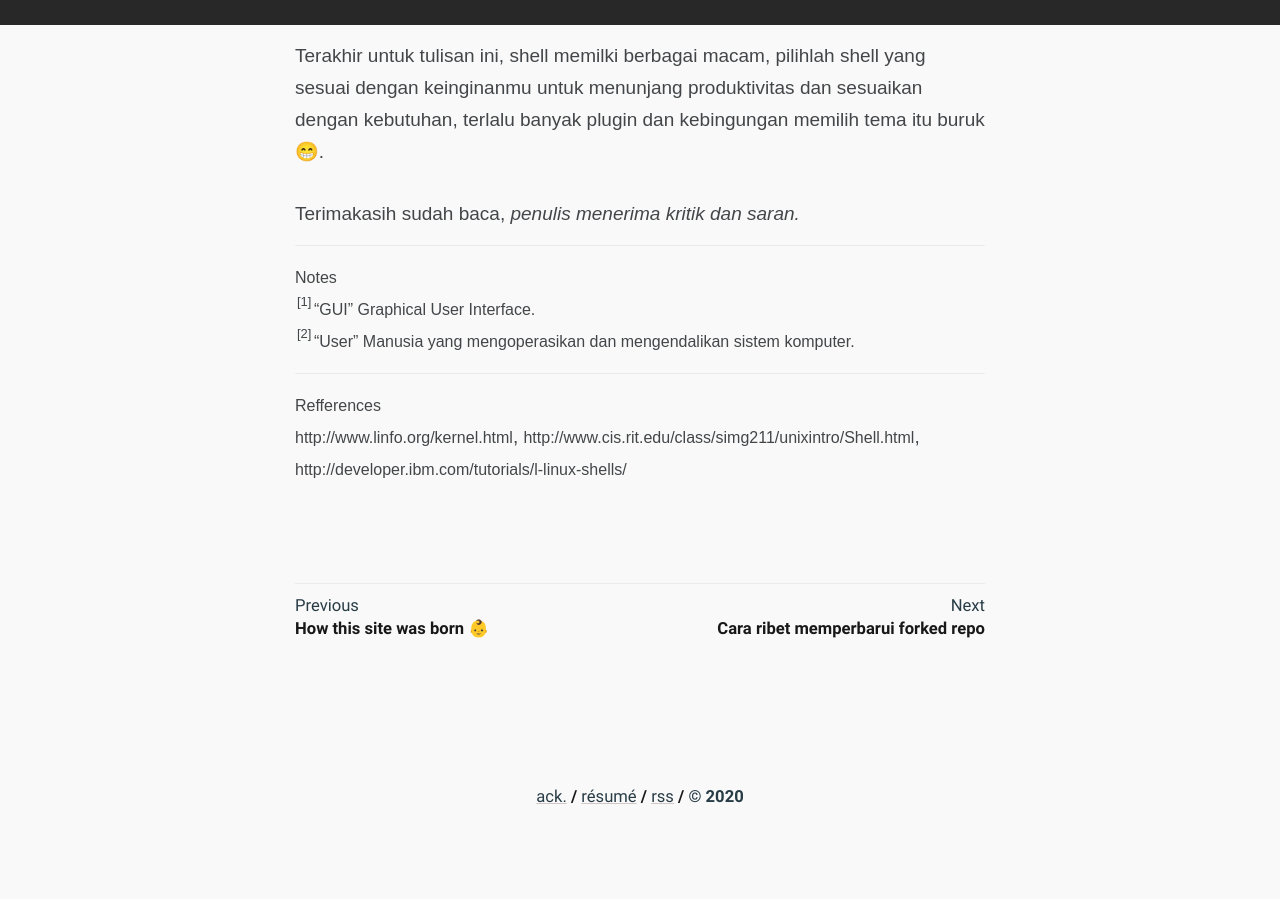
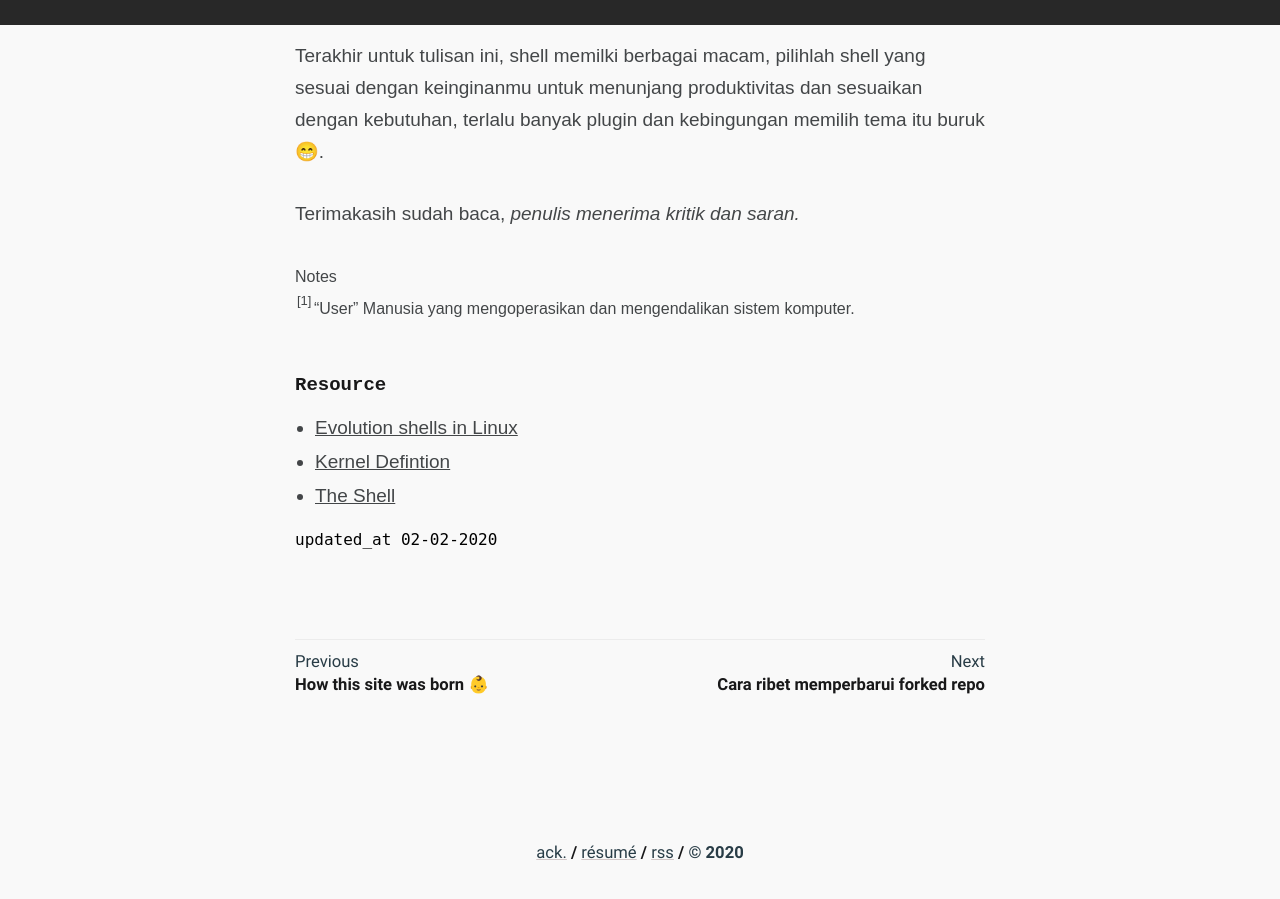
Before and after one commit to piharpi/piharpi.com, a Jekyll site: the page built from _posts/2020-01-25-apa-itu-shell.md, in a window 1280 px wide and 900 px high, scrolled down 5342 px. Built offline with Jekyll 4.4.1, drawn with Linux system fonts in a browser that asks for light colours; some web fonts are replaced; before the commit the page ends 6187 px from its top, so only the background shows below that; some of the changed text lies outside the part shown.

Commit message:
change reffs to resources

```diff
--- a/_posts/2020-01-25-apa-itu-shell.md
+++ b/_posts/2020-01-25-apa-itu-shell.md
@@ -1,13 +1,13 @@
 ---
 title: What is a shell? 🐚 adalah kerang ajaib?
 date: 2020-01-25 11:58:47 +07:00
-# modified: 2020-01-15 09:45:47 +07:00
+modified: 2020-02-02 16:49:47 +07:00
 tags: [unix/linux, cli]
 description: Shell adalah sebuah command-line interpreter; program yang berperan sebagai penerjemah perintah yang diinputkan oleh User yang melalui terminal, sehingga perintah tersebut bisa dimengerti oleh si Kernel.
 image: "/assets/img/posts/shell_evolution.png"
 ---
 
-<a href="http://www.youtube.com/watch?v=tc4ROCJYbm0&t=70" target="_blank" rel="noopener">Dulu ↱</a> Sebelum adanya GUI<sup>[[1]](#gui)</sup> cara user berinteraksi dengan komputer menggunakan CLI yaitu mengetik baris perintah pada sebuah antarmuka dalam bentuk baris teks serperti 👇.
+<a href="http://www.youtube.com/watch?v=tc4ROCJYbm0&t=70" target="_blank" rel="noopener">Dulu ↱</a> Sebelum adanya <abbr title="Graphical User Interface">GUI</abbr> cara user berinteraksi dengan komputer menggunakan CLI yaitu mengetik baris perintah pada sebuah antarmuka dalam bentuk baris teks serperti 👇.
 
 <figure>
 <img src="/assets/img/posts/terminal_nginx.gif" alt="installing nginx in ubuntu">
@@ -16,7 +16,7 @@ image: "/assets/img/posts/shell_evolution.png"
 
 Jika kamu pernah menggunakan unix/linux mungkin pernah menggunakan program diatas, bahkan mungkin setiap hari menggunakannya untuk mengeksekusi suatu perintah melalui <a href="http://en.wikipedia.org/wiki/List_of_terminal_emulators" target="_blank" rel="noopener">terminal emulator ↱</a>.
 
-User<sup>[[2]](#user)</sup> tidak bisa secara langsung berkomunikasi dengan sebuah hardware komputer, maka dari itu kita membutuhkan sebuah sistem operasi; **Kernel** adalah program yang merupakan inti utama dari sistem operasi komputer.
+User<sup>[[1]](#user)</sup> tidak bisa secara langsung berkomunikasi dengan sebuah hardware komputer, maka dari itu kita membutuhkan sebuah sistem operasi; **Kernel** adalah program yang merupakan inti utama dari sistem operasi komputer.
 
 <figure>
 <img src="/assets/img/posts/kernel.png" alt="kernel central of operating system">
@@ -111,15 +111,10 @@ Terakhir untuk tulisan ini, shell memilki berbagai macam, pilihlah shell yang se
 
 Terimakasih sudah baca, _penulis menerima kritik dan saran._
 
-<hr>
+<small>Notes</small><br>
+<small id="user"><sup>[1]</sup> "User" Manusia yang mengoperasikan dan mengendalikan sistem komputer.</small>
 
-<small>Notes</small><br>
-<small id="gui"><sup>[1]</sup> "GUI" Graphical User Interface.</small><br>
-<small id="user"><sup>[2]</sup> "User" Manusia yang mengoperasikan dan mengendalikan sistem komputer.</small><br>
-
-<hr>
-
-<small>Refferences</small><br>
-<small>http://www.linfo.org/kernel.html</small>,
-<small>http://www.cis.rit.edu/class/simg211/unixintro/Shell.html</small>,
-<small>http://developer.ibm.com/tutorials/l-linux-shells/</small>
+##### Resource
+- [Evolution shells in Linux](http://developer.ibm.com/tutorials/l-linux-shells/)
+- [Kernel Defintion](http://www.linfo.org/kernel.html)
+- [The Shell](http://www.cis.rit.edu/class/simg211/unixintro/Shell.html)
```
Also changed, not shown: _posts/2020-01-29-cara-memperbarui-fork-repository.md (+4 -5 lines).
